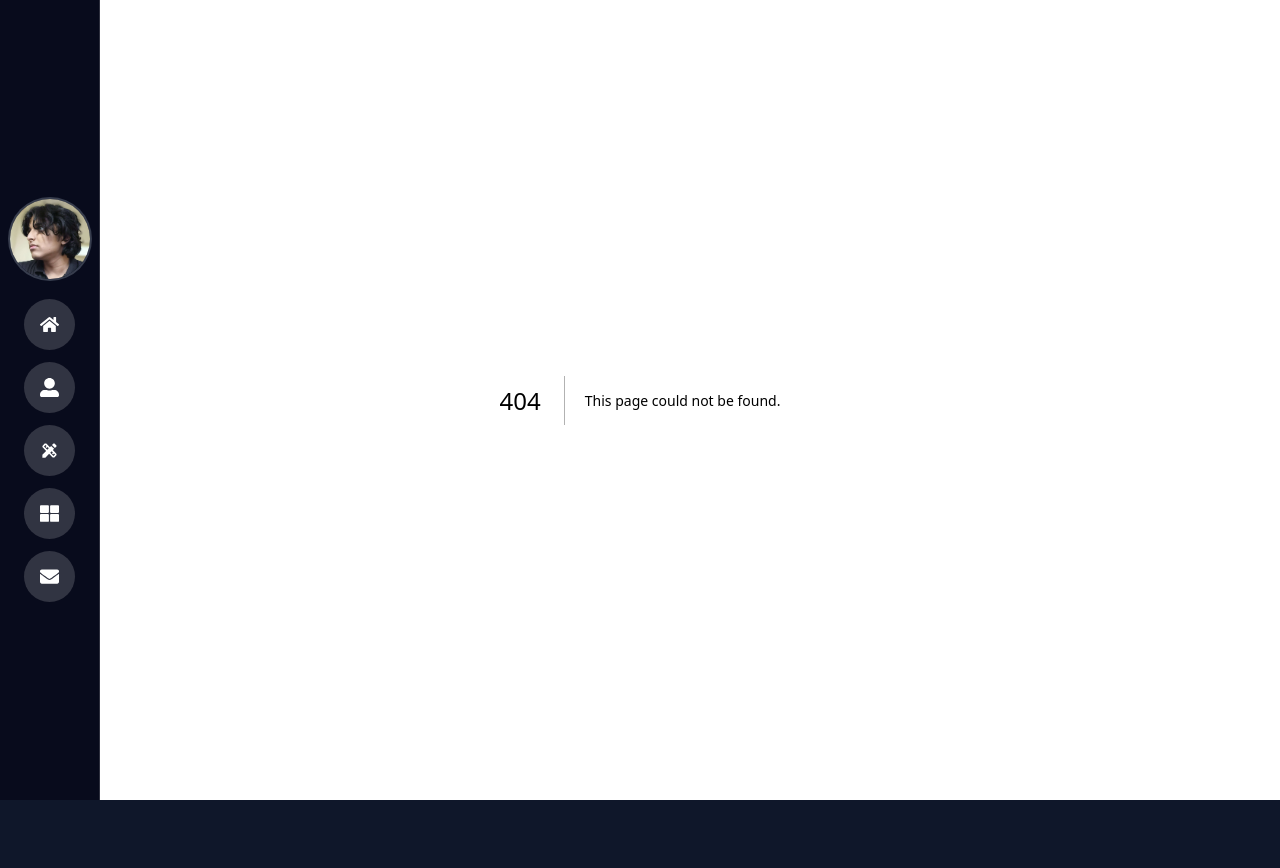
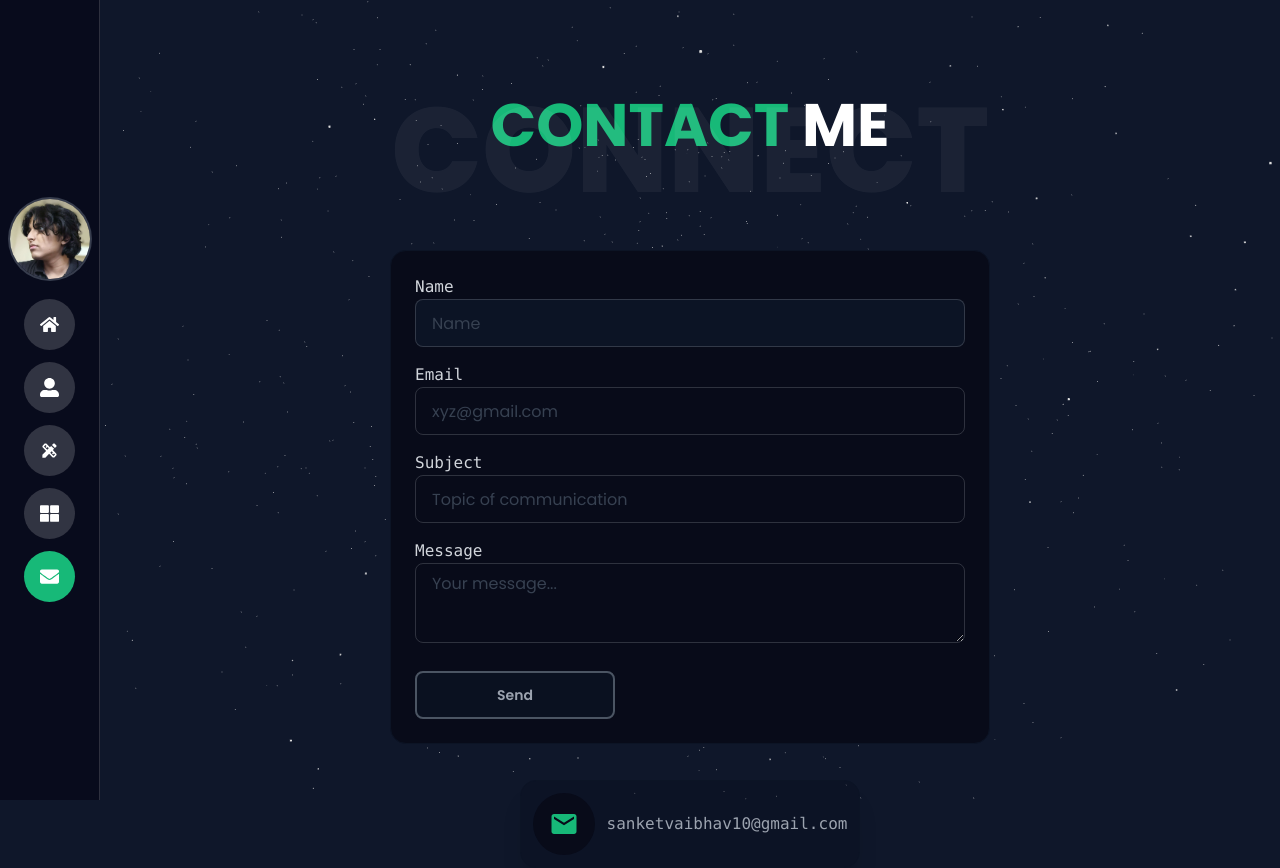
Before and after one commit to sanky-7/nextjs_dev_portfolio, a Next.js app: page /contactme in a window 1280 px wide. Before the commit this address had no page. Before the commit the page ends 800 px from the top, so only its background shows below. Built offline with nearby package versions, Linux system fonts and the light colour scheme.

Commit message:
finished up with contact me page

```diff
--- /dev/null
+++ b/app/contactme/page.jsx
@@ -0,0 +1,27 @@
+import EmailCopyCard from "@/components/EmailCopyCard";
+import EmailForm from "@/components/EmailForm";
+
+const ContactMe = () => {
+  return (
+    <div className="md:ml-[100px] items-center justify-center text-white mb-[100px] sm:mb-[0px]">
+      <div>
+        <div className="container mx-auto pt-[50px] md:pt-[80px]">
+          <div className="relative flex justify-center">
+            <h2 className="text-[36px] font-bold uppercase sm:text-[46px] md:text-[60px]">
+              <span className="text-[#17B978]">CONTACT</span> ME
+            </h2>
+            <h2 className="absolute top-[0px] text-[50px] font-extrabold opacity-5 sm:text-[65px] md:top-[-20px] md:text-[100px] lg:text-[120px]">
+              CONNECT
+            </h2>
+          </div>
+        </div>
+        <div className="items-center mt-[60px] sm:mt-[80px] flex justify-center flex-col">
+          <EmailForm />
+          <EmailCopyCard />
+        </div>
+      </div>
+    </div>
+  );
+};
+
+export default ContactMe;
--- a/app/layout.jsx
+++ b/app/layout.jsx
@@ -3,6 +3,7 @@ import "./globals.css";
 import Navbar from "@/components/Navbar";
 import StarsCanvas from "@/components/StarBackground";
 import { SpeedInsights } from '@vercel/speed-insights/next';
+import { ToastContainer, toast } from 'react-toastify';
 
 const inter = Poppins({
   weight: ["400", "500", "600", "700", "800", "900"],
@@ -24,6 +25,7 @@ export default function RootLayout({ children }) {
         <Navbar />
         {children}
         <SpeedInsights />
+        <ToastContainer />
       </body>
     </html>
   );
--- /dev/null
+++ b/components/EmailCopyCard.jsx
@@ -0,0 +1,47 @@
+"use client";
+import { toast } from "react-toastify";
+const EmailCopyCard = () => {
+  const copyToClipboard = async (e) => {
+    try {
+      e.preventDefault();
+      await navigator.clipboard.writeText("sanketvaibhav10@gmail.com");
+      toast.success("Email copied to clipboard", {
+        position: "top-left",
+        autoClose: 5000,
+        hideProgressBar: false,
+        closeOnClick: true,
+        pauseOnHover: true,
+        draggable: true,
+        progress: undefined,
+        theme: "dark",
+      });
+    } catch (error) {
+      console.error(error);
+    }
+  };
+  return (
+    <div
+      className="card card-bordered p-3 shadow-xl bg-[#080b1c] bg-opacity-30 flex flex-row items-center gap-3 mt-9 hover:cursor-pointer"
+      onClick={copyToClipboard}
+    >
+      <div className="icon rounded-full bg-[#080b19] p-3 sm:p-4">
+        <svg
+          stroke="currentColor"
+          fill="currentColor"
+          stroke-width="0"
+          viewBox="0 0 24 24"
+          class="text-[30px] text-[#17B878]"
+          height="1em"
+          width="1em"
+          xmlns="http://www.w3.org/2000/svg"
+        >
+          <path fill="none" d="M0 0h24v24H0z"></path>
+          <path d="M20 4H4c-1.1 0-1.99.9-1.99 2L2 18c0 1.1.9 2 2 2h16c1.1 0 2-.9 2-2V6c0-1.1-.9-2-2-2zm0 4l-8 5-8-5V6l8 5 8-5v2z"></path>
+        </svg>
+      </div>
+      <h3 className="font-mono text-gray-400">sanketvaibhav10@gmail.com</h3>
+    </div>
+  );
+};
+
+export default EmailCopyCard;
--- /dev/null
+++ b/components/EmailForm.jsx
@@ -0,0 +1,133 @@
+"use client";
+
+import { useRef } from "react";
+import emailjs from "@emailjs/browser";
+import { useState } from "react";
+import { toast } from "react-toastify";
+import "react-toastify/dist/ReactToastify.css";
+
+
+const initValues = { name: "", email: "", subject: "", message: "" };
+const initState = { isLoading: false, error: "", values: initValues };
+
+const EmailForm = () => {
+  const form = useRef();
+  const [state, setState] = useState(initState);
+
+  const { values, isLoading } = state;
+
+  const handleChange = ({ target }) =>
+    setState((prev) => ({
+      ...prev,
+      values: {
+        ...prev.values,
+        [target.name]: target.value,
+      },
+    }));
+
+  const sendEmail = (e) => {
+    e.preventDefault();
+
+    emailjs
+      .sendForm(
+        "service_1mpsatc",
+        "template_n4xhloh",
+        form.current,
+        "TGXZDaOk2-TVMEKHt"
+      )
+      .then(
+        (result) => {
+          console.log(result.text);
+          setState(initState);
+          toast.success("Message sent", {
+            position: "top-left",
+            autoClose: 5000,
+            hideProgressBar: false,
+            closeOnClick: true,
+            pauseOnHover: true,
+            draggable: true,
+            progress: undefined,
+            theme: "dark",
+          });
+        },
+        (error) => {
+          console.log(error.text);
+          toast.error("Something went wrong!", {
+            position: "top-left",
+            autoClose: 5000,
+            hideProgressBar: false,
+            closeOnClick: true,
+            pauseOnHover: true,
+            draggable: true,
+            progress: undefined,
+            theme: "dark",
+          });
+        }
+      );
+    console.log(values);
+  };
+  return (
+    <form ref={form} onSubmit={sendEmail} className="min-w-[350px] sm:w-[500px] md:w-[600px] bg-[#080b19] p-6 gap-4 card card-bordered flex flex-col">
+      <div className="flex flex-col">
+        <label className="font-mono text-gray-300">Name</label>
+        <input
+          type="text"
+          name="name"
+          value={values.name}
+          onChange={handleChange}
+          required
+          placeholder="Name"
+          className="bg-base-200 input input-bordered w-full placeholder:text-gray-700"
+        />
+      </div>
+      <div className="flex flex-col">
+        <label className="font-mono text-gray-300">Email</label>
+        <input
+          type="email"
+          name="email"
+          value={values.email}
+          onChange={handleChange}
+          required
+          placeholder="xyz@gmail.com"
+          className="bg-base-200 bg-transparent input input-bordered w-full placeholder:text-gray-700"
+        />
+      </div>
+      <div className="flex flex-col">
+        <label  className="font-mono text-gray-300">Subject</label>
+        <input
+          type="subject"
+          name="subject"
+          value={values.subject}
+          onChange={handleChange}
+          required
+          placeholder="Topic of communication"
+          className="bg-base-200 bg-transparent input input-bordered w-full placeholder:text-gray-700"
+        />
+      </div>
+      <div className="flex flex-col">
+        <label className="font-mono text-gray-300">Message</label>
+        <textarea
+          type="text"
+          name="message"
+          value={values.message}
+          onChange={handleChange}
+          required
+          placeholder="Your message..."
+          className="bg-base-200 h-[80px] bg-transparent input input-bordered w-full placeholder:text-gray-700 placeholder:pt-2"
+        />
+      </div>
+      <button
+        type="submit"
+        isLoading={isLoading}
+        disabled={
+          !values.name || !values.email || !values.subject || !values.message
+        }
+        className="btn btn-outline bordered border-[#17b978] border-[2px] hover:bg-[#17b978] hover:border-[#17b978] disabled:bg-base-300 disabled:text-gray-400 disabled:border-gray-600 md:w-[200px] mt-3"
+      >
+        Send
+      </button>
+    </form>
+  );
+};
+
+export default EmailForm;
--- a/components/Navbar.jsx
+++ b/components/Navbar.jsx
@@ -98,10 +98,10 @@ const Navbar = () => {
             </svg>
           </li>
         </Link>
-        <Link href="/contact">
+        <Link href="/contactme">
           <li
             className={`rounded-full p-4 duration-200 ease-in hover:bg-[#17b978] ${
-              pathname === "/contact" ? "bg-[#17b978]" : "bg-[#dddddd31]"
+              pathname === "/contactme" ? "bg-[#17b978]" : "bg-[#dddddd31]"
             }`}
           >
             <svg
--- a/package.json
+++ b/package.json
@@ -9,6 +9,7 @@
     "lint": "next lint"
   },
   "dependencies": {
+    "@emailjs/browser": "^3.11.0",
     "@heroicons/react": "^2.0.18",
     "@react-three/drei": "^9.91.0",
     "@react-three/fiber": "^8.15.12",
@@ -17,7 +18,8 @@
     "next": "14.0.4",
     "nextjs-simple-typewriter": "^5.2.2",
     "react": "^18",
-    "react-dom": "^18"
+    "react-dom": "^18",
+    "react-toastify": "^9.1.3"
   },
   "devDependencies": {
     "autoprefixer": "^10.0.1",
```
Also changed, not shown: 1 other file (tests, documents, lock files or other folders).
